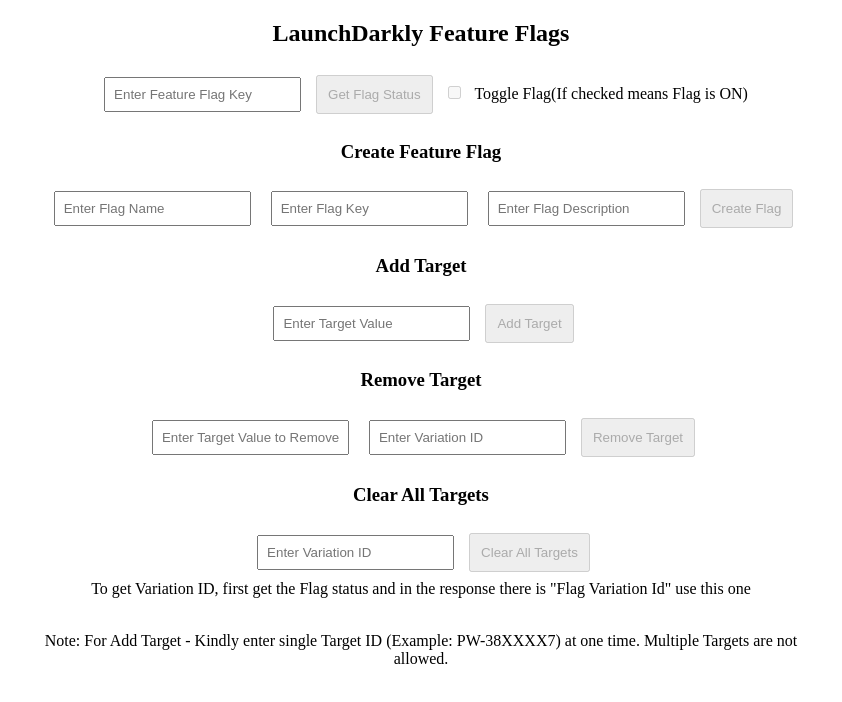
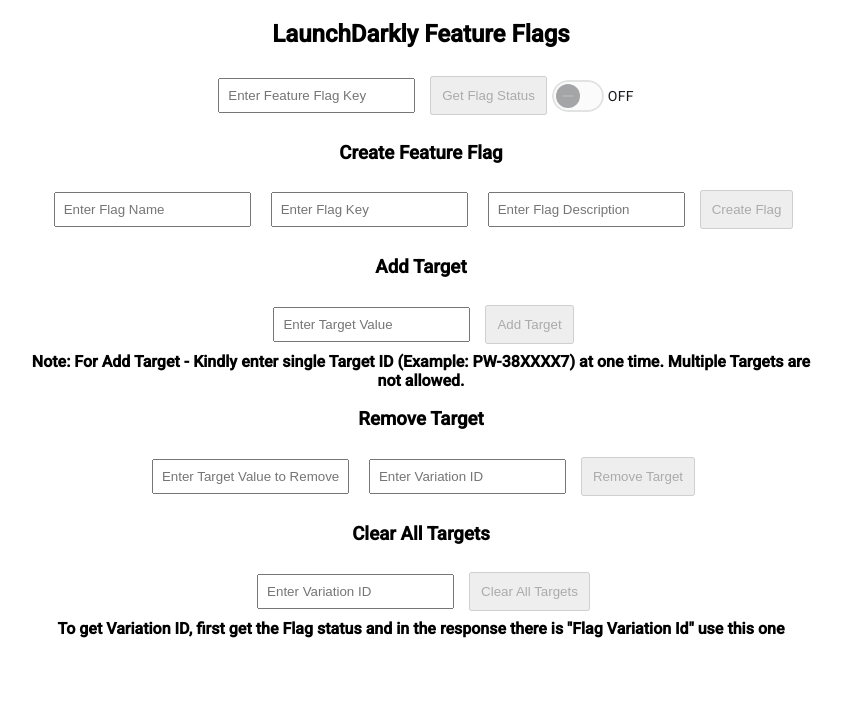
Before and after one commit to omohanteja/launchdarkly-dashboard, an Angular app: page / in a window 1280 px wide. Shown: the top 702 px of the page, without its empty margins (219-1061 px from the left). Built offline with nearby package versions, Linux system fonts and the light colour scheme.

Commit message:
Style changes

```diff
--- a/angular.json
+++ b/angular.json
@@ -37,6 +37,7 @@
               }
             ],
             "styles": [
+              "@angular/material/prebuilt-themes/azure-blue.css",
               "src/styles.css"
             ],
             "scripts": []
@@ -98,6 +99,7 @@
               }
             ],
             "styles": [
+              "@angular/material/prebuilt-themes/azure-blue.css",
               "src/styles.css"
             ],
             "scripts": []
--- a/package.json
+++ b/package.json
@@ -11,10 +11,12 @@
   "private": true,
   "dependencies": {
     "@angular/animations": "^19.1.0",
+    "@angular/cdk": "^19.2.5",
     "@angular/common": "^19.1.0",
     "@angular/compiler": "^19.1.0",
     "@angular/core": "^19.1.0",
     "@angular/forms": "^19.1.0",
+    "@angular/material": "^19.2.5",
     "@angular/platform-browser": "^19.1.0",
     "@angular/platform-browser-dynamic": "^19.1.0",
     "@angular/router": "^19.1.0",
--- a/src/app/app.component.ts
+++ b/src/app/app.component.ts
@@ -7,5 +7,5 @@
   styleUrl: './app.component.css'
 })
 export class AppComponent {
-  title = 'launch-ff';
+  title = 'LaunchDarkly - Feature Flag';
 }
--- a/src/app/app.module.ts
+++ b/src/app/app.module.ts
@@ -5,10 +5,11 @@
 import { AppComponent } from './app.component';
 import { LaunchdarklyService } from './launchdarkly.service';
 import { FeatureFlagsComponent } from './feature-flags/feature-flags.component';
+import { MatSlideToggleModule } from '@angular/material/slide-toggle';
 
 @NgModule({
   declarations: [AppComponent, FeatureFlagsComponent],
-  imports: [BrowserModule, HttpClientModule, FormsModule],
+  imports: [BrowserModule, HttpClientModule, FormsModule, MatSlideToggleModule],
   providers: [LaunchdarklyService],
   bootstrap: [AppComponent],
 })
--- a/src/app/feature-flags/feature-flags.component.html
+++ b/src/app/feature-flags/feature-flags.component.html
@@ -3,7 +3,13 @@
     <input [(ngModel)]="featureFlagKey" placeholder="Enter Feature Flag Key" required />
     <button (click)="getFlagStatus()" [disabled]="!featureFlagKey">Get Flag Status</button>
     <label>
-        <input type="checkbox" [disabled]="!featureFlagKey" [(ngModel)]="isFlagEnabled" (change)="toggleFlag()" /> Toggle Flag(If checked means Flag is ON)
+      <mat-slide-toggle
+        [disabled]="!featureFlagKey"
+        [(ngModel)]="isFlagEnabled"
+        (change)="toggleFlag()">
+        {{ isFlagEnabled ? 'ON' : 'OFF' }}
+      </mat-slide-toggle>
+        <!-- <input type="checkbox" [disabled]="!featureFlagKey" [(ngModel)]="isFlagEnabled" (change)="toggleFlag()" /> Toggle Flag(If checked means Flag is ON) -->
     </label>
 
     <!-- <button (click)="deleteFeatureFlag()" [disabled]="!featureFlagKey">Delete Flag</button> -->
@@ -40,7 +46,10 @@
 
     <h3>Add Target</h3>
     <input [(ngModel)]="targetData.values[0]" placeholder="Enter Target Value" required />
-    <button (click)="addTargetToFlag()" [disabled]="!targetData.values[0] || !featureFlagKey">Add Target</button>
+    <button (click)="addTargetToFlag()" [disabled]="!targetData.values[0] || !featureFlagKey">Add Target</button><br>
+    <b>Note: For Add Target - Kindly enter single Target ID (Example: PW-38XXXX7) at one time. Multiple Targets are not allowed.</b>
+
+    <br>
 
     <h3>Remove Target</h3>
     <input [(ngModel)]="removeTargetValues[0]" placeholder="Enter Target Value to Remove" required />
@@ -50,11 +59,8 @@
     <h3>Clear All Targets</h3>
     <input [(ngModel)]="variationId" placeholder="Enter Variation ID" required />
     <button (click)="clearAllTargets()" [disabled]="!featureFlagKey || !variationId">Clear All Targets</button>
-    <div>To get Variation ID, first get the Flag status and in the response there is "Flag Variation Id" use this one</div>
+    <div><b>To get Variation ID, first get the Flag status and in the response there is "Flag Variation Id" use this one</b></div>
 
     <br>
 
-
-
-    <p>Note: For Add Target - Kindly enter single Target ID (Example: PW-38XXXX7) at one time. Multiple Targets are not allowed.</p>
 </div>
--- a/src/app/feature-flags/feature-flags.component.ts
+++ b/src/app/feature-flags/feature-flags.component.ts
@@ -52,21 +52,32 @@
   addTargetToFlag() {
     const patch = { op: 'add', path: '/environments/test/targets/-', value: this.targetData };
     this.launchDarklyService.addTargetToFlag(this.featureFlagKey, patch).subscribe(
-      () => alert('Target added successfully!'),
+      () => {alert('Target added successfully!');
+        this.targetData = { variation: 0, values: [''] };
+        this.getFlagStatus();
+      },
       (error) => console.error(error)
     );
   }
 
   removeTarget() {
     this.launchDarklyService.removeTarget(this.featureFlagKey, this.removeTargetValues, this.removeTargetVariationId).subscribe(
-      () => alert(this.removeTargetValues + ' Target removed successfully!'),
+      () => {
+        alert(this.removeTargetValues + ' Target removed successfully!');
+        this.removeTargetVariationId = '';
+        this.getFlagStatus();
+      },
       (error) => console.error(error)
     );
   }
 
   clearAllTargets() {
     this.launchDarklyService.clearAllTargets(this.featureFlagKey, this.variationId).subscribe(
-      () => alert('All targets cleared successfully!'),
+      () => {
+        alert('All targets cleared successfully!');
+        this.variationId = '';
+        this.getFlagStatus();
+      },
       (error) => console.error(error)
     );
   }
--- a/src/index.html
+++ b/src/index.html
@@ -2,12 +2,14 @@
 <html lang="en">
 <head>
   <meta charset="utf-8">
-  <title>LaunchFf</title>
+  <title>LaunchDarkly - Feature Flag</title>
   <base href="/">
   <meta name="viewport" content="width=device-width, initial-scale=1">
   <link rel="icon" type="image/x-icon" href="favicon.ico">
+  <link href="https://fonts.googleapis.com/css2?family=Roboto:wght@300;400;500&display=swap" rel="stylesheet">
+  <link href="https://fonts.googleapis.com/icon?family=Material+Icons" rel="stylesheet">
 </head>
-<body>
+<body class="mat-typography">
   <app-root></app-root>
 </body>
 </html>
--- a/src/styles.css
+++ b/src/styles.css
@@ -1 +1,4 @@
 /* You can add global styles to this file, and also import other style files */
+
+html, body { height: 100%; }
+body { margin: 0; font-family: Roboto, "Helvetica Neue", sans-serif; }
```
Also changed, not shown: 1 other file (tests, documents, lock files or other folders).
